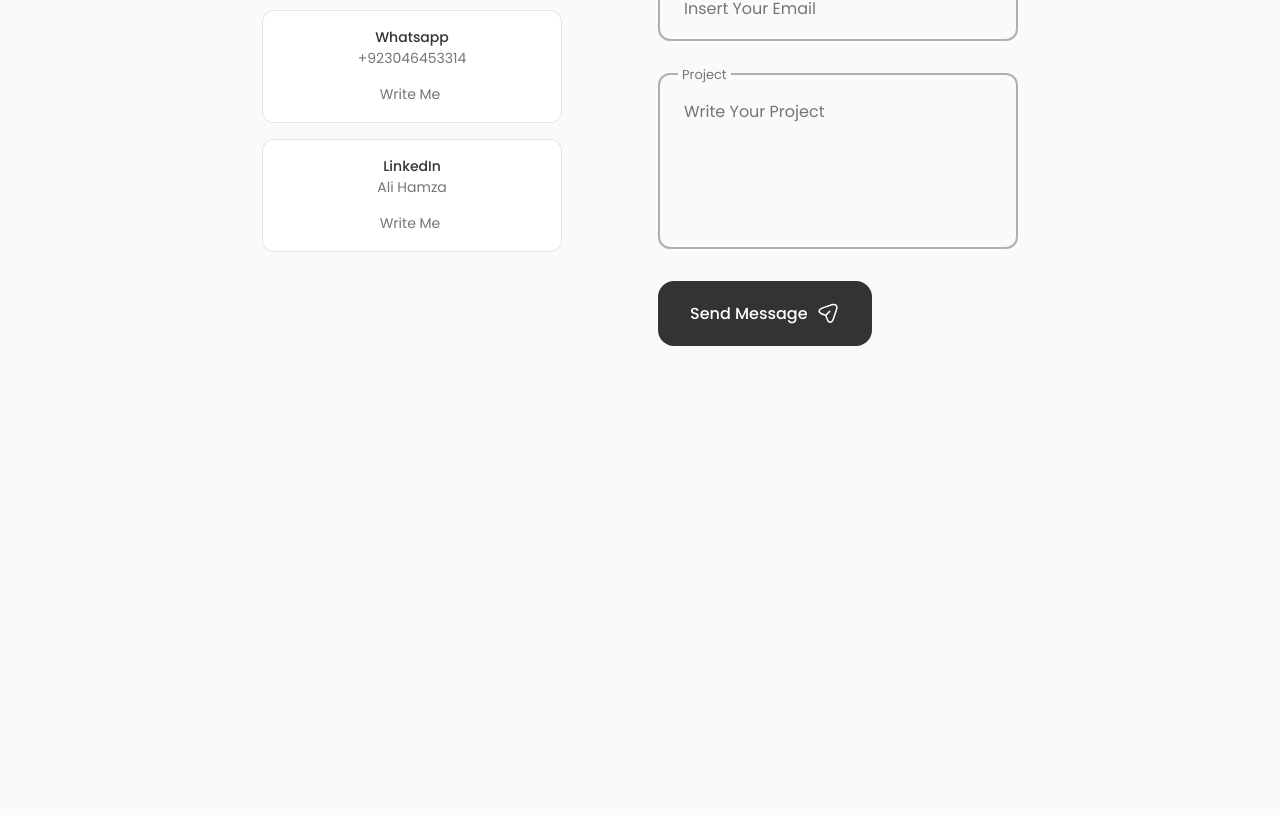
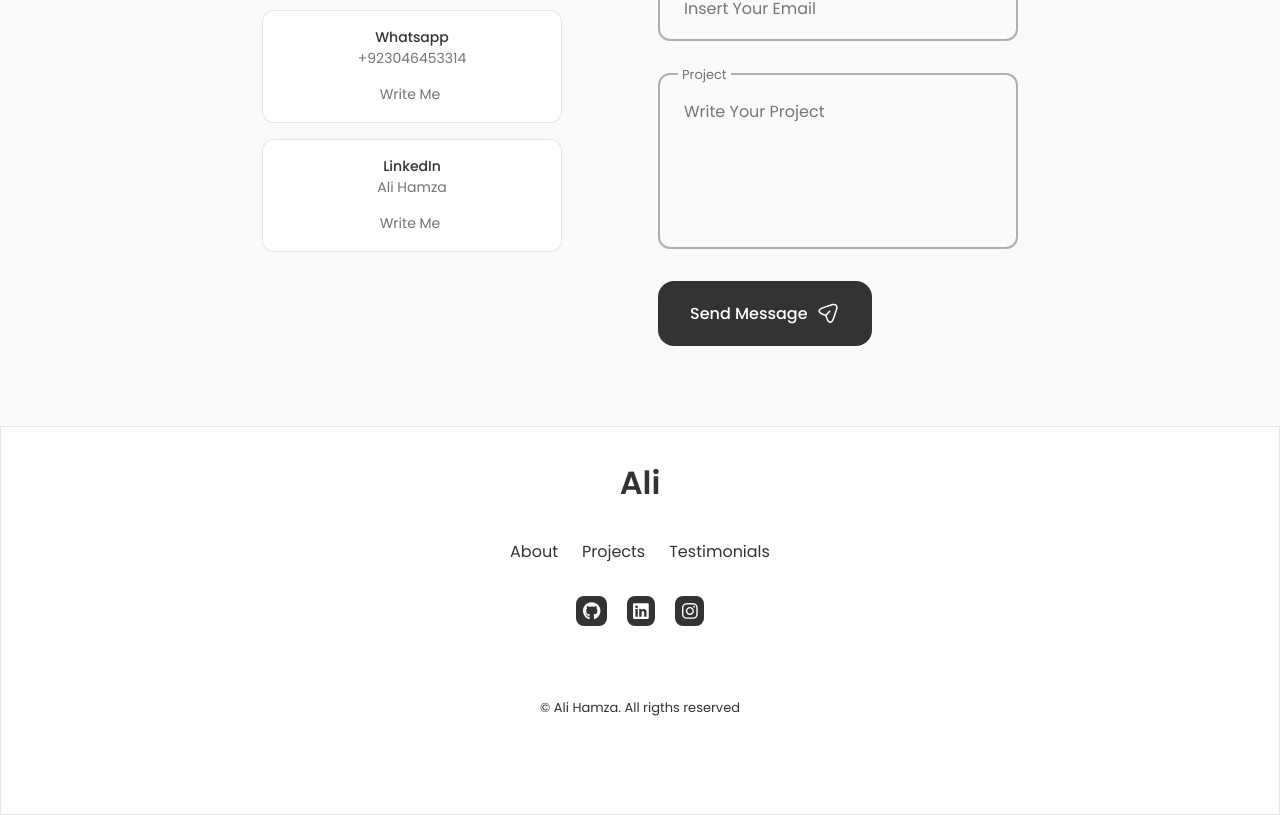
Before and after one commit to ali-hamza-jutt/alihamzas-portfolio, a React (Create React App) app: page / in a window 1280 px wide. Shown: the part 6912-7727 px from the top of the page. Before the commit the page ends 7338 px from the top, so only its background shows below. Built offline with nearby package versions, Linux system fonts and the light colour scheme.

Commit message:
Add Footer Section in Portfolio
- Created Footer Section
- Added links to navigate to About, Projects and Testimonial section on my portfolio
- Added links to navigate to my Linkedin, Github and Instagram Profiles

```diff
--- a/src/App.js
+++ b/src/App.js
@@ -8,6 +8,7 @@ import Qualification from './components/Qualification/Qualification';
 import Work from './components/Work/Work';
 import Testimonial from './components/Testimonial/Testimonial';
 import Contact from './components/contact/Contact';
+import Footer from './components/Footer/Footer';
 
 function App() {
   return (
@@ -22,6 +23,7 @@ function App() {
       <Work/>
       <Testimonial/>
       <Contact/>
+      <Footer/>
     </main>
     </>
   );
--- /dev/null
+++ b/src/components/Footer/Footer.css
@@ -0,0 +1,70 @@
+.footer{
+    background-color: var(--container-color);
+    border: 1px solid rgba(0, 0, 0, 0.1);
+}
+
+.footer__container{
+    padding: 2rem 0rem 6rem;
+}
+
+.footer__title,
+.footer__link{
+    color: var(--title-color);
+}
+
+.footer__title{
+    text-align: center;
+    margin-bottom: var(--mb-2);
+}
+
+.footer__link:hover{
+    color: var(--title-color-dark);
+    font-weight: var(--font-normal);
+}
+
+.footer__list{
+    display: flex;
+    justify-content: center;
+    column-gap: 1.5rem;
+    margin-bottom: var(--mb-2);
+}
+
+.footer__social{
+    display: flex;
+    justify-content: center;
+    column-gap: 1.25rem;
+
+}
+
+.footer__social-link{
+    background-color: var(--title-color);
+    color: var(--container-color);
+    font-size: 1.125rem;
+    padding: 0.4rem;
+    border-radius: 0.5rem;
+    display: inline-flex;
+    align-items: center;
+}
+
+.footer__social-link:hover{
+    background-color: var(--title-color-dark);
+}
+
+.footer__copy{
+    display: block;
+    margin-top: 4.5rem;
+    color: var(--title-color);
+    text-align: center;
+    font-size: var(--smaller-font-size);
+}
+
+
+/*=============== BREAKPOINTS ===============*/
+/* For large devices */
+@media screen and (max-width: 992px) {
+    .footer__social-link{
+        padding: 0.25rem;
+        border-radius: 0.25rem;
+        font-size: 1rem;
+    }
+}
--- /dev/null
+++ b/src/components/Footer/Footer.jsx
@@ -0,0 +1,65 @@
+import React from "react";
+import "./Footer.css";
+import { FontAwesomeIcon } from '@fortawesome/react-fontawesome';
+import { faInstagram, faLinkedin, faGithub } from '@fortawesome/free-brands-svg-icons';
+
+const Footer = () => (
+  <footer className="footer">
+    <div className="div footer__container container">
+      <h1 className="footer__title">Ali</h1>
+
+      <ul className="footer__list">
+        <li>
+          <a href="#about" className="footer__link">
+            About
+          </a>
+        </li>
+
+        <li>
+          <a href="#portfolio" className="footer__link">
+            Projects
+          </a>
+        </li>
+
+        <li>
+          <a href="#testimonials" className="footer__link">
+            Testimonials
+          </a>
+        </li>
+      </ul>
+
+      <div className="footer__social">
+        <a
+          href="https://github.com/ali-hamza-jutt/"
+          className="footer__social-link"
+          target={"blank"}
+        >
+          <FontAwesomeIcon icon={faGithub} />
+        </a>
+
+        <a
+          href="https://www.linkedin.com/in/alihamza7811/"
+          className="footer__social-link"
+          target={"blank"}
+        >
+          <FontAwesomeIcon icon={faLinkedin} />
+        </a>
+
+        <a
+          href="https://www.instagram.com/jitendra.khadoliya"
+          className="footer__social-link"
+          target={"_blank"}
+          rel="noreferrer"
+        >
+          <FontAwesomeIcon icon={faInstagram} />
+        </a>
+      </div>
+
+      <span className="footer__copy">
+        &#169; Ali Hamza. All rigths reserved
+      </span>
+    </div>
+  </footer>
+);
+
+export default Footer;
```
